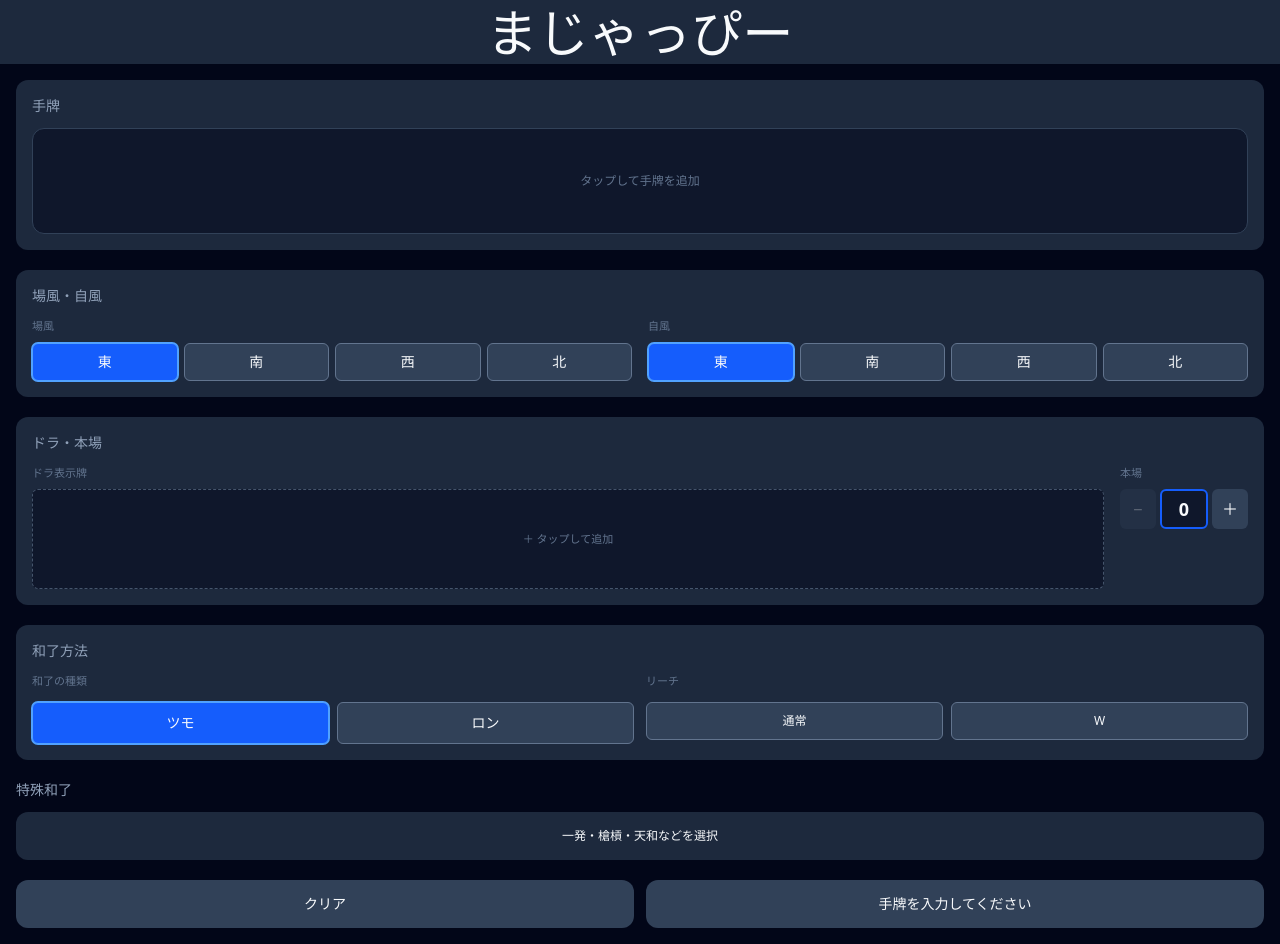
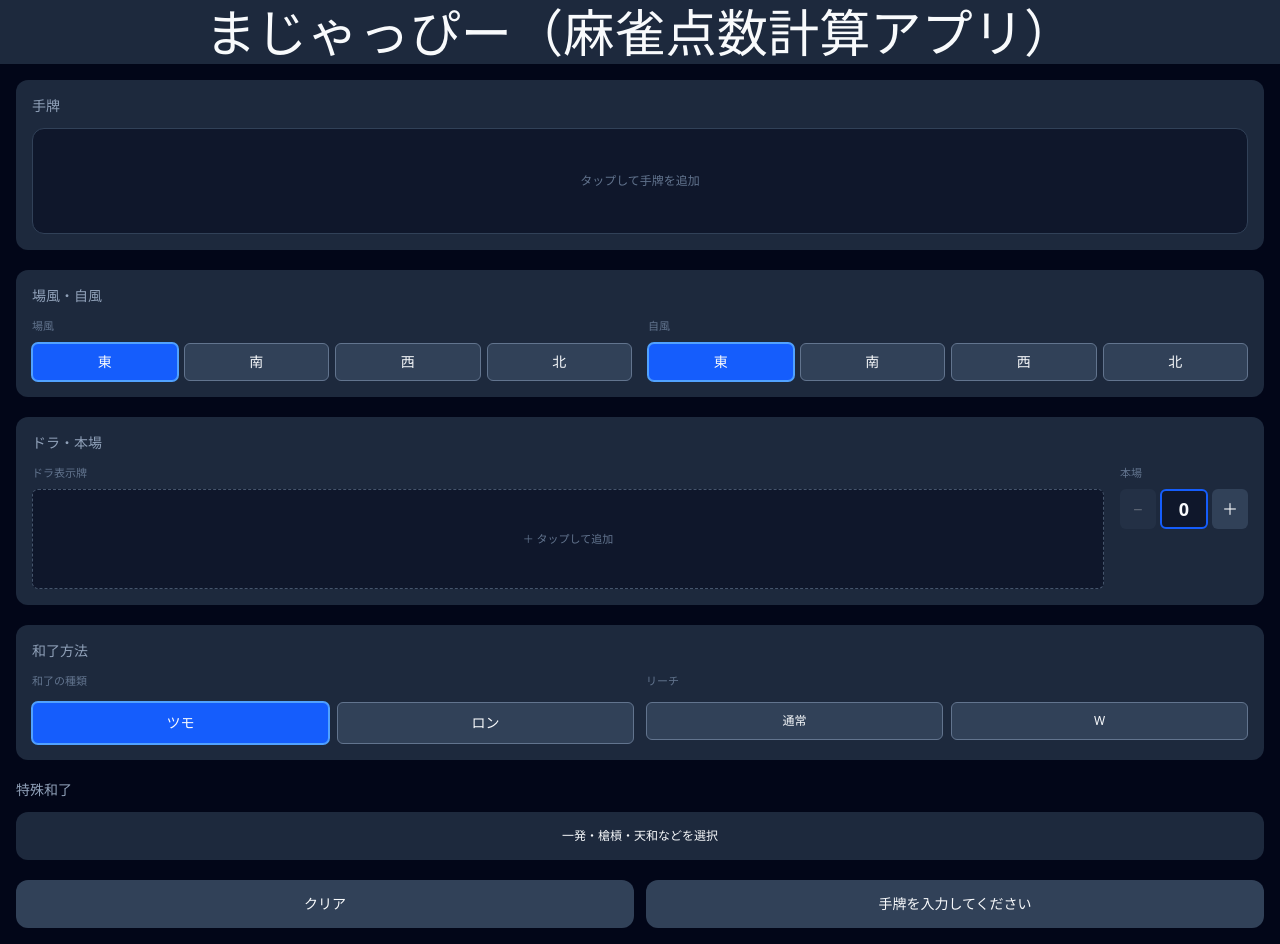
Before and after one commit to ryomeblog/mahjong-calculator-web, a React (Vite) app: page / in a window 1280 px wide. Built offline with nearby package versions, Linux system fonts and the light colour scheme.

Commit message:
feat: ヘッダーにアプリ名の補足説明を追加

```diff
--- a/src/components/common/Header.tsx
+++ b/src/components/common/Header.tsx
@@ -6,7 +6,10 @@
   return (
     <header className="bg-slate-800">
       <div className="flex h-16 items-center justify-center">
-        <h1 className="text-xl font-bold text-slate-50">まじゃっぴー</h1>
+        <h1 className="text-xl font-bold text-slate-50">
+          まじゃっぴー
+          <span className="hidden lg:inline">（麻雀点数計算アプリ）</span>
+        </h1>
       </div>
     </header>
   )
```
